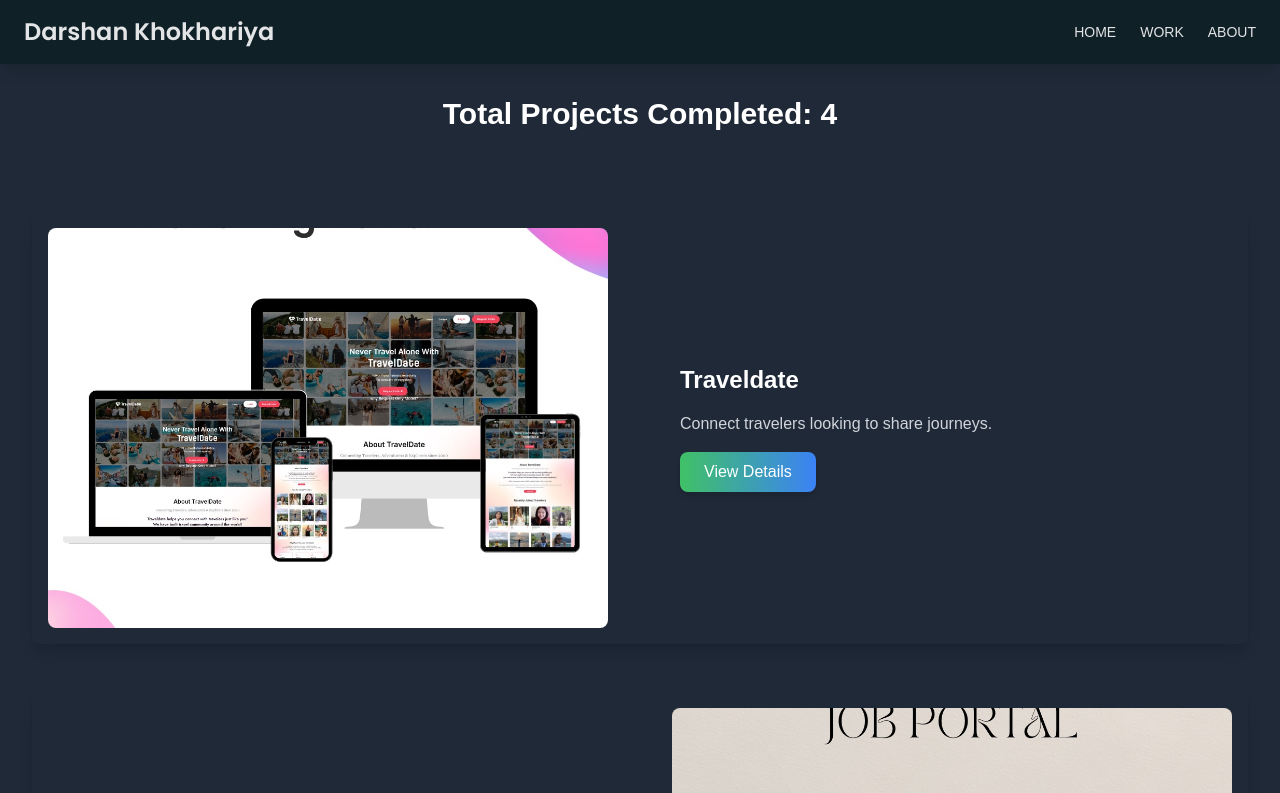
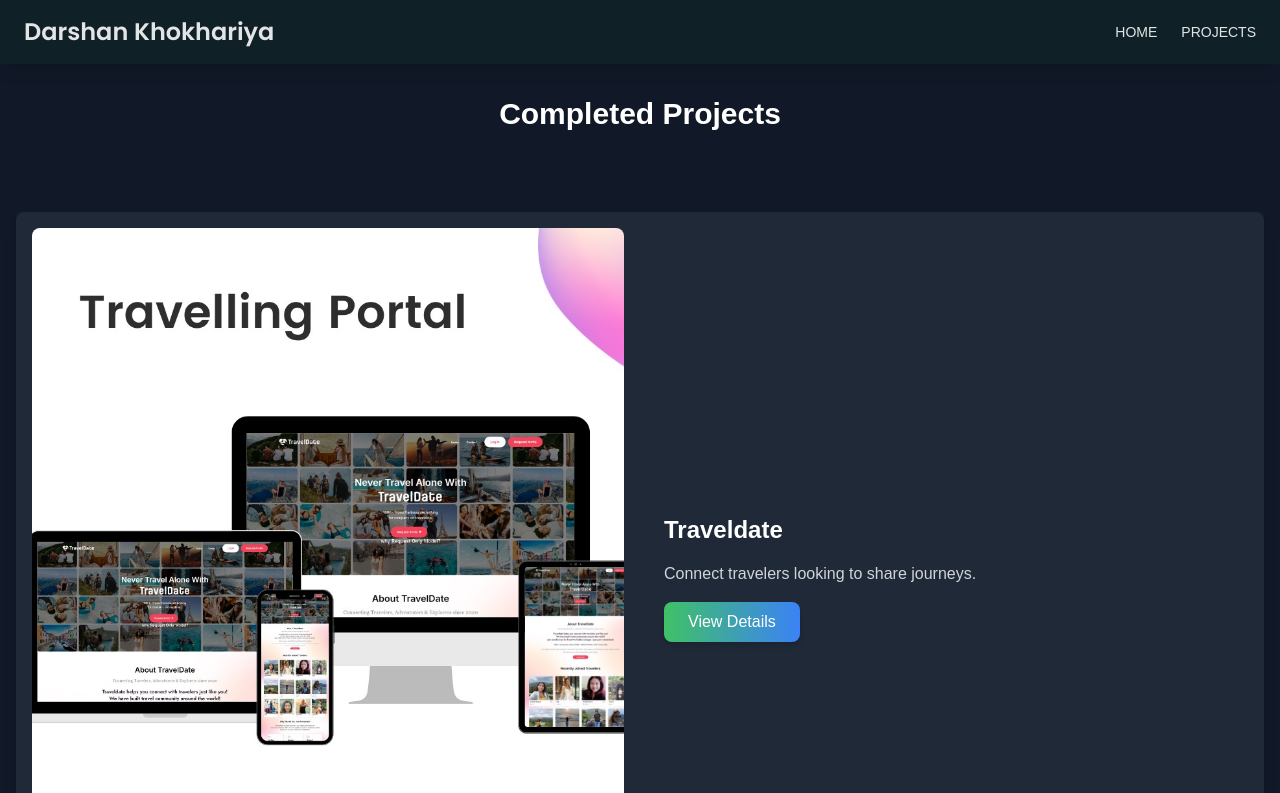
Before and after one commit to Darshankhokhariya/Darshankhokhariya, a Next.js app: page /projects in a window 1280 px wide. Shown: the top 793 px of the page. Built offline with nearby package versions, Linux system fonts and the light colour scheme.

Commit message:
Changes in design

```diff
--- a/src/components/Nav.js
+++ b/src/components/Nav.js
@@ -9,27 +9,25 @@ const Navbar = () => {
     };
 
     return (
-        <header className="bg-[#0f2027] w-full z-50 text-[#E3E4E6] shadow-lg sticky top-0">
+        <header className="bg-[#0f2027] w-full z-50 text-[#E3E4E6] shadow-lg sticky top-0 ">
             <div className="container mx-auto flex justify-between items-center py-4 px-6">
                 <h1 className="text-2xl font-bold font-heading">Darshan Khokhariya</h1>
                 <nav>
                     {/* Desktop Navbar */}
                     <ul className="hidden md:flex space-x-6">
                         <li><Link href="/" className="hover:text-primary text-sm uppercase">Home</Link></li>
-                        <li><Link href="/projects" className="hover:text-primary text-sm uppercase">Work</Link></li>
-                        <li><Link href="#services" className="hover:text-primary text-sm uppercase">About</Link></li>
+                        <li><Link href="/projects" className="hover:text-primary text-sm uppercase">Projects</Link></li>
                     </ul>
 
                     {/* Mobile Navbar */}
-                    <div className="md:hidden">
+                    <div className="md:hidden ">
                         <button onClick={toggleMenu} className="text-2xl">
                             {isMenuOpen ? "✕" : "☰"}
                         </button>
                         {isMenuOpen && (
                             <ul className="absolute top-16 left-0 w-full bg-[#0f2027] text-start px-10 space-y-4 py-4">
                                 <li><Link href="/" className="text-base text-[#E3E4E6] uppercase">Home</Link></li>
-                                <li><Link href="/projects" className="text-base text-[#E3E4E6] uppercase">Work</Link></li>
-                                <li><Link href="#services" className="text-base text-[#E3E4E6] uppercase">About</Link></li>
+                                <li><Link href="/projects" className="text-base text-[#E3E4E6] uppercase">Projects</Link></li>
                             </ul>
                         )}
                     </div>
--- a/src/pages/projects/index.js
+++ b/src/pages/projects/index.js
@@ -18,7 +18,7 @@ const Portfolio = () => {
             ],
         },
         {
-            title: "Vendor management",
+            title: "Vendor Management",
             description: "Comprehensive Vendor Management System with role-based access, user authentication, and features to manage vendors, blogs, and events seamlessly.",
             images: [
                 "./images/canconnect/2.png",
@@ -35,57 +35,44 @@ const Portfolio = () => {
     ];
 
     return (
-        <div>
+        <div className="bg-gray-900 min-h-screen text-white">
             {/* Total Projects Section */}
             <section className="py-8">
-                <div className="container mx-auto px-4 sm:px-6 lg:px-8 text-center">
-                    <h2 className="text-3xl font-bold text-white">
-                        Total Projects Completed: {projects.length}
+                <div className="container mx-auto px-4 text-center">
+                    <h2 className="text-3xl font-bold">
+                        Completed Projects
                     </h2>
                 </div>
             </section>
 
             {/* Projects Section */}
-            <div className="container mx-auto px-4 sm:px-6 lg:px-8 py-12">
+            <div className="container mx-auto px-4 py-8 md:py-12 grid gap-12">
                 {projects.map((project, index) => (
                     <section
                         key={index}
-                        className="mb-12 rounded-lg shadow-lg overflow-hidden bg-gray-800"
+                        className="rounded-lg shadow-lg overflow-hidden bg-gray-800 grid grid-cols-1 md:grid-cols-2"
                     >
-                        <div className={`grid grid-cols-1 md:grid-cols-2 items-center gap-8 ${index % 2 === 0 ? 'order-1 md:order-1' : 'order-2 md:order-2'}`}>
-                            {/* Project Details */}
-                            <div className={`p-6 text-white space-y-4 ${index % 2 === 0 ? ' md:order-2' : '  md:order-1'}`}>
+                        {/* Image */}
+                        <div className="p-4 order-1 ">
+                            <img
+                                src={project.images[0]}
+                                alt={project.title}
+                                className="object-cover w-full h-64 md:h-[700px] rounded-lg"
+                            />
+                        </div>
+
+                        {/* Details */}
+                        <div className="p-6 order-2 space-y-4 flex flex-col justify-center">
                             <h2 className="text-2xl font-bold">{project.title}</h2>
                             <p className="text-gray-300">{project.description}</p>
                             <Link
                                 href={`/projects/${project.title
                                     .toLowerCase()
                                     .replace(/\s+/g, "-")}`}
-                                    className="inline-block bg-gradient-to-r from-primary to-blue-500 text-white px-6 py-2 rounded-lg shadow-md hover:scale-105 transition-transform"
+                                className="inline-block bg-gradient-to-r from-primary to-blue-500 text-white px-6 py-2 rounded-lg shadow-md hover:scale-105 transition-transform w-max"
                             >
                                 View Details
                             </Link>
-                            </div>
-
-                            {/* Image Slider */}
-                            <div className={`p-4 ${index % 2 === 0 ? ' md:order-1' : 'md:order-2'}`}>
-                                <div className="swiper-container rounded-lg overflow-hidden">
-                                    <div className="swiper-wrapper">
-                                        {project.images.map((img, i) => (
-                                            <div
-                                                key={i}
-                                                className="swiper-slide h-[300px] md:h-[400px]"
-                                            >
-                                                <img
-                                                    src={img}
-                                                    alt={`Slide ${i + 1}`}
-                                                    className="object-cover w-full h-full"
-                                                />
-                                            </div>
-                                        ))}
-                                    </div>
-                                </div>
-                            </div>
                         </div>
                     </section>
                 ))}
```
Lines whose indentation alone changed are shown as unchanged.
